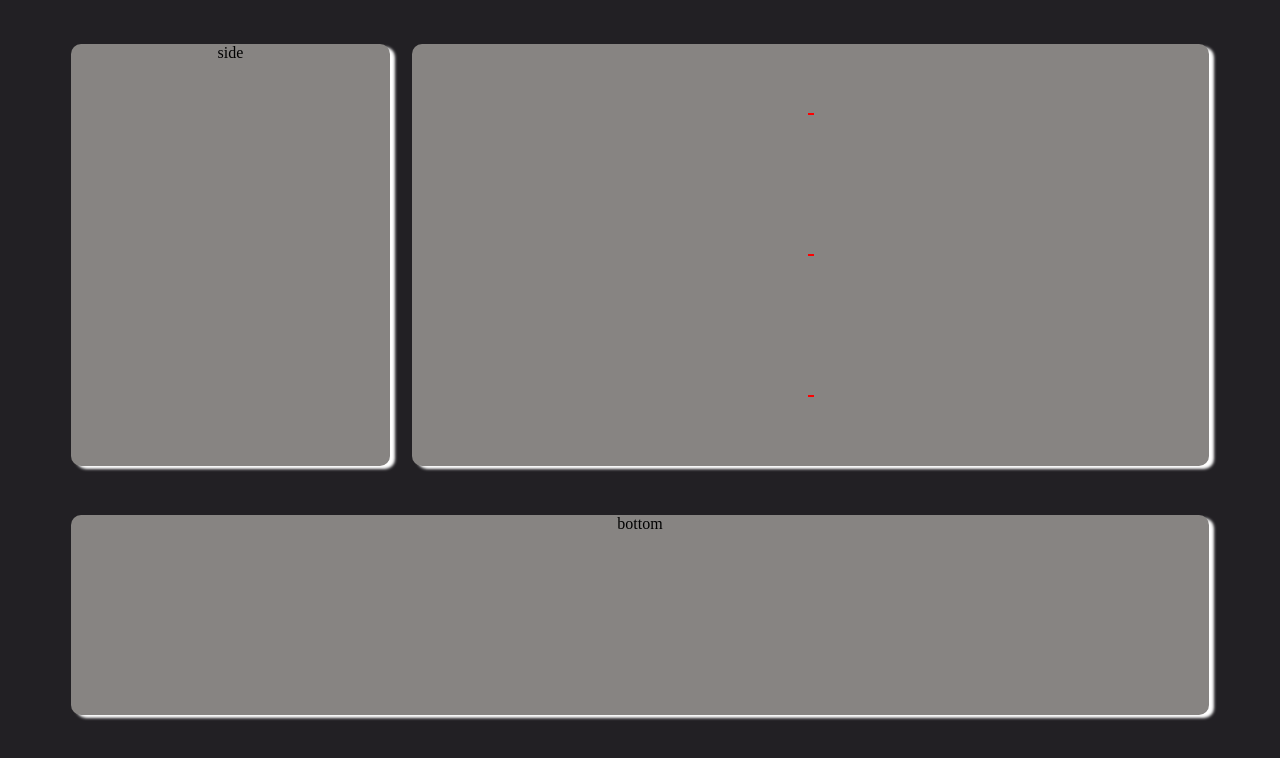
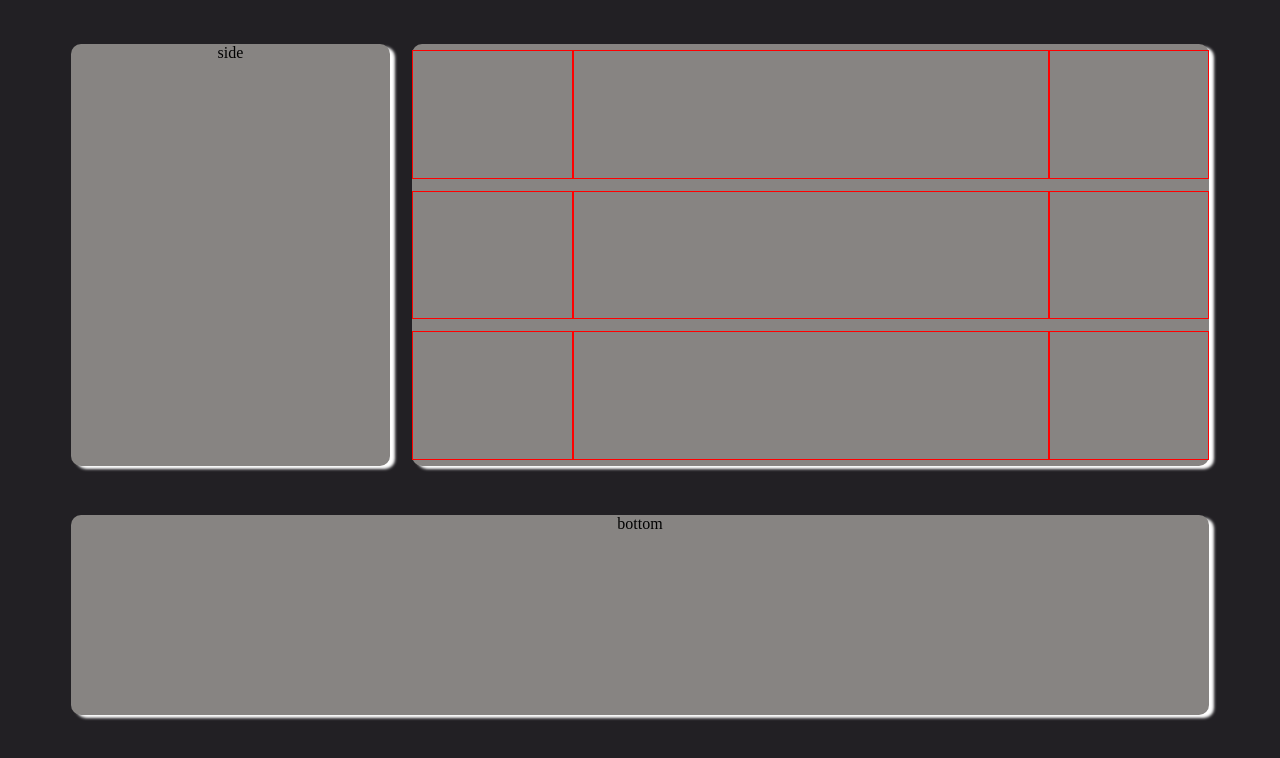
Before and after one commit to moonjh9392/stone-cutting, a React (Create React App) app: page / in a window 1280 px wide. Shown: the top 758 px of the page. Built offline with nearby package versions, Linux system fonts and the light colour scheme.

Commit message:
각인 div 배치

```diff
--- a/src/style/Engraving.css
+++ b/src/style/Engraving.css
@@ -7,11 +7,15 @@
 
 .Engraving > div {
   border: 1px solid red;
+  height: 100%;
 }
 
 .Engraving__img {
+  flex: 1;
 }
 .Engraving__action {
+  flex: 3;
 }
 .Engraving__btn {
+  flex: 1;
 }
```
